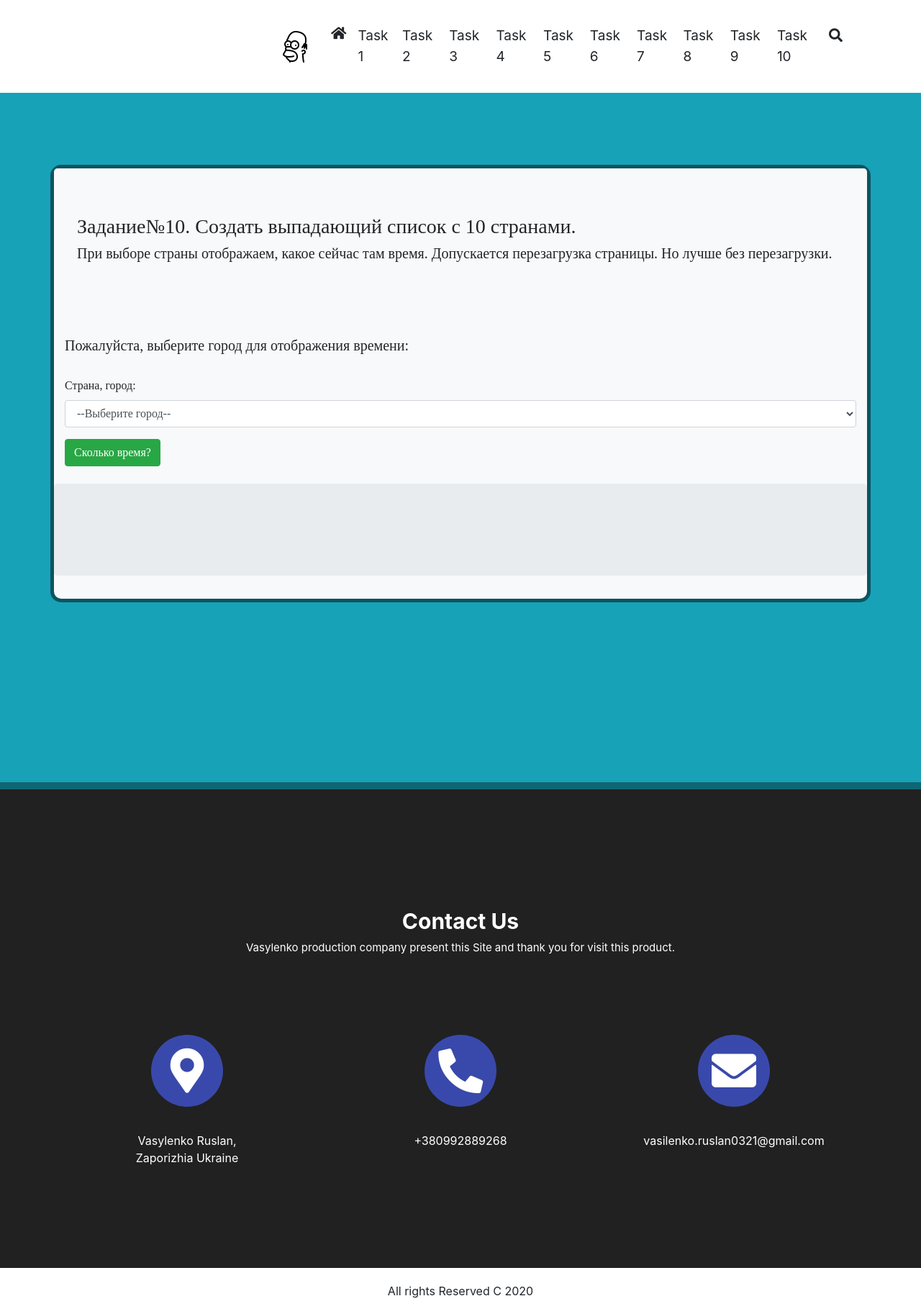
After one commit to VasilenkoRuslan/my-start-resume-work-by-VRV2, a PHP site: page /task10.php in a window 1280 px wide. The commit adds this page. Shown: the whole page at 72% size. Run offline with PHP 8.4, Linux system fonts and the light colour scheme; some libraries are stand-ins or nearby versions.

Commit message:
task#10 Create dropdownlist with countries(reload)

```diff
--- a/header.php
+++ b/header.php
@@ -27,7 +27,7 @@
                     <div class="collapse navbar-collapse" id="collapsibleNavbar">
                         <ul class="navbar-nav align-self-end">
                             <li class="nav-item menu__item"><a href="/"><i class="nav-link fas fa-home text-body"></i></a></li>
-                            <?php for($task_number=1;$task_number<10;$task_number++) {
+                            <?php for($task_number=1;$task_number<11;$task_number++) {
                                 echo '<li class="nav-item menu__item"><a href="task'.$task_number.'.php" class="nav-link text-body">Task '.$task_number.'</a></li>';
                             }?>
                             <li class="nav-item menu__item"><a href="/" class="nav-link"><i class="fas fa-search text-body"></i></a></li>
--- /dev/null
+++ b/task10.php
@@ -0,0 +1,51 @@
+<?php require "header.php";?>
+<section class="tasks bg-info">
+    <div class="container bg-light borderForm">
+        <div class="row">
+            <div class="col-sm-12 jumbotron text-left bg-light">
+                <h3>Задание№10. Создать выпадающий список с 10 странами.</h3>
+                <h5>При выборе страны отображаем, какое сейчас там время. Допускается перезагрузка страницы. Но лучше без перезагрузки.</h5>
+            </div>
+            <div class="col-sm-12 justify-content-center">
+                <form action="" method="POST">
+                    <fieldset>
+                        <h5>Пожалуйста, выберите город для отображения времени: </h5><br>
+                        <label for="select town">Страна, город:</label>
+                        <select class="default-select mb-3 form-control" id="select town" name="town">
+                            <?php
+                            $arrayTowns=array("--Выберите город--","Ukraine, Zaporozhye","Russia, Moscow","Belarus, Minsk","United Kingdom, London","USA, New York","UAE, Dubai","Australia, Sydney","Argentina, Buenos-Aires","Japan, Tokyo","China, Beijing");
+                            for ($indexTown=0;$indexTown<11;$indexTown++) {
+                                echo '<option> '.$arrayTowns[$indexTown].' </option>';
+                            }?>
+                        </select>
+                        <input type="submit" class="btn btn-success" value="Сколько время?">
+                    </fieldset>
+                </form><br>
+            </div>
+        </div>
+        <div class="row">
+            <div class="col-sm-12 jumbotron text-center">
+                <?php
+                if (isset($_POST["town"])) {
+                    $town = $_POST["town"];
+                    $indexTown=array_search($town,$arrayTowns);
+                    $timeNow=time();
+                    $arrayDiffTime=array("0","0","+1","+1","-2","-7","+2","+9","-5","+7","+6");
+                    $timeNowInTown=$timeNow+(($arrayDiffTime["$indexTown"])*60*60);
+                    function writeTownDate($time) {
+                        return date("Y F d l G:i:s",$time);
+                    }
+                    if ($indexTown=="0") {
+                        echo "<h3 style='color:darkred'>Вы не выбрали город!<br> Пожалуйста, выберите город.</h3>";
+                    } else {
+                        echo "<h3 style='color:lightseagreen'>".$town."</h3>";
+                        echo "<h4 style='color:darkblue'>".writeTownDate($timeNowInTown)."</h4>";
+                        echo "<br>Разница во времени: ".$arrayDiffTime["$indexTown"]." час(-a,-ов).";
+                    }
+                }
+                ?>
+            </div>
+        </div>
+    </div>
+</section>
+<?php require "footer.php";?>
```
